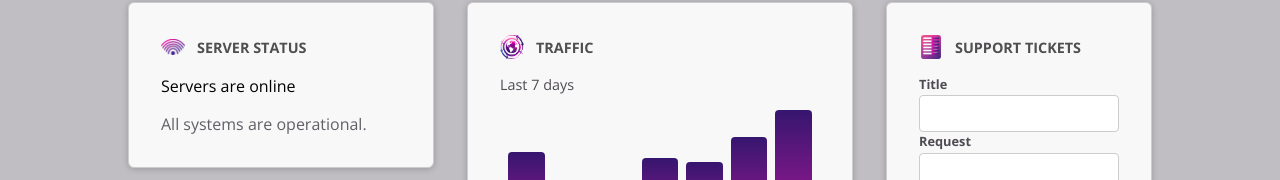
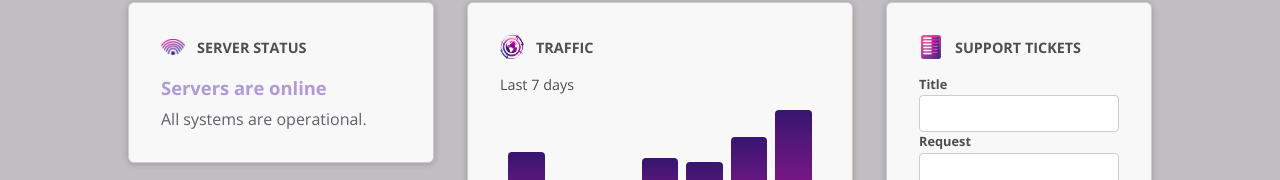
Before and after one commit to Wong0790/angular-components, an Angular app: page / in a window 1280 px wide. Shown: the part 182-362 px from the top of the page. Built offline with nearby package versions, Linux system fonts and the light colour scheme.

Commit message:
adding component class binding

```diff
--- a/src/app/components/dashboard/server-status/server-status.component.html
+++ b/src/app/components/dashboard/server-status/server-status.component.html
@@ -1,3 +1,11 @@
+<div
+  [class]="{
+    status: true,
+    'status-online': currentStatus === 'online',
+    'status-offline': currentStatus === 'offline',
+    'status-unkown': currentStatus === 'unkown',
+}"
+>
   @if (currentStatus === 'online') {
   <p>Servers are online</p>
   <p>All systems are operational.</p>
@@ -8,3 +16,4 @@
   <p>Server status is unknown</p>
   <p>Fetching server status failed.</p>
   }
+</div>
--- a/src/app/components/shared/control/control.component.ts
+++ b/src/app/components/shared/control/control.component.ts
@@ -1,4 +1,4 @@
-import { Component, Input, ViewEncapsulation } from '@angular/core';
+import { Component, ElementRef, Input, ViewEncapsulation } from '@angular/core';
 
 @Component({
   selector: 'app-control',
@@ -9,8 +9,16 @@ import { Component, Input, ViewEncapsulation } from '@angular/core';
   encapsulation: ViewEncapsulation.None,
   host: {
     class: 'control',
+    '(click)': 'onClick()',
   },
 })
 export class ControlComponent {
   @Input({ required: true }) label!: string;
+
+  constructor(private el: ElementRef) {}
+
+  onClick(): void {
+    console.log('Clicked!');
+    console.log(this.el);
+  }
 }
```
Lines whose indentation alone changed are shown as unchanged.
